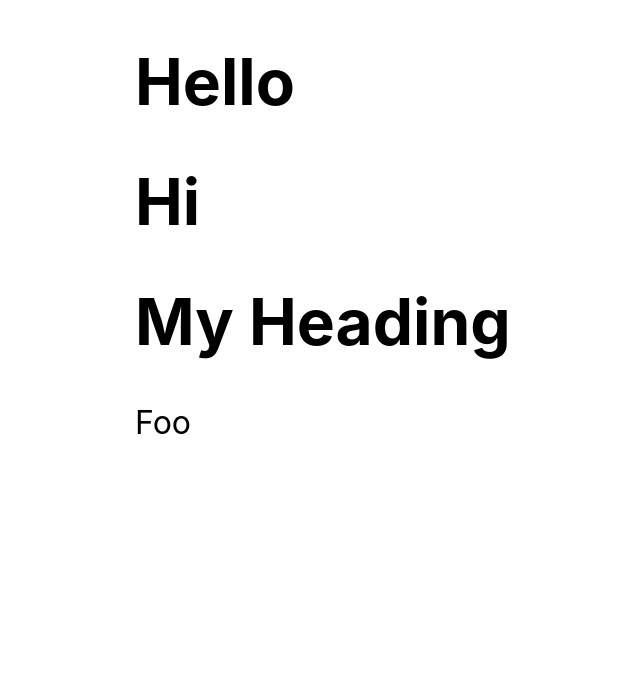
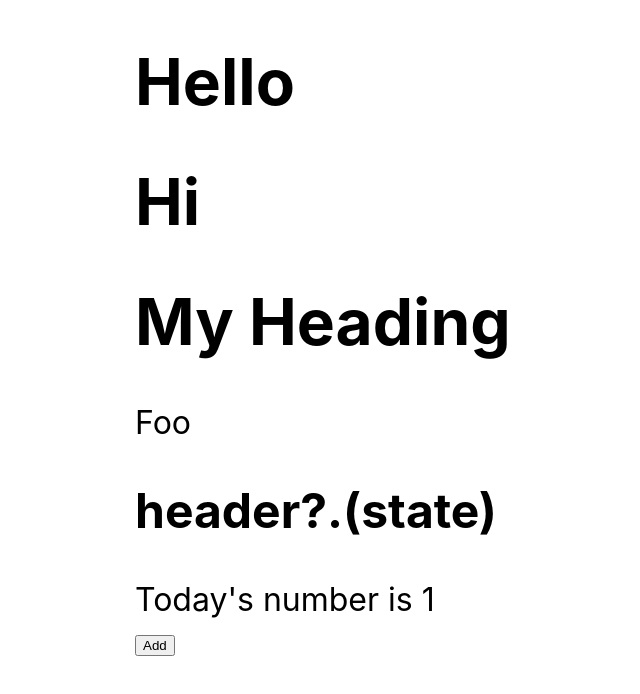
Before and after one commit to gseals/typescript-for-react, a React (Create React App) app: page / in a window 1280 px wide. Shown: the top 694 px of the page, without its empty margins (105-745 px from the left). Built offline with nearby package versions, Linux system fonts and the light colour scheme.

Commit message:
finished functional props (#5)

```diff
--- a/src/App.tsx
+++ b/src/App.tsx
@@ -1,4 +1,4 @@
-import React, { ReactElement, ReactNode } from 'react';
+import React, { ReactElement, ReactNode, useState } from 'react';
 import './App.css';
 
 // Conventional props
@@ -25,6 +25,29 @@ function Container({ heading, children }: ContainerProps): ReactElement {
 }
 Container.defaultProps = defaultContainerProps;
 
+// Functional props
+function TextWithNumber({
+  header,
+  children
+}: {
+  header?: (num: number) => ReactNode;
+  children: (num: number) => ReactNode
+}) {
+  const [state, stateSet] = useState<number>(1);
+
+  return (
+    <div>
+      {header && <h2>header?.(state)</h2>}
+      <div>
+        {children(state)}
+      </div>
+      <div>
+        <button onClick={() => stateSet(state + 1)}>Add</button>
+      </div>
+    </div>
+  )
+};
+
 function App() {
   return (
     <div>
@@ -35,6 +58,7 @@ function App() {
       <Container>
         Foo
       </Container>
+      <TextWithNumber header={(num: number) => <span>Header {num}</span>}>{(num: number) => <div>Today's number is {num}</div>}</TextWithNumber>
     </div>
   );
 }
```
